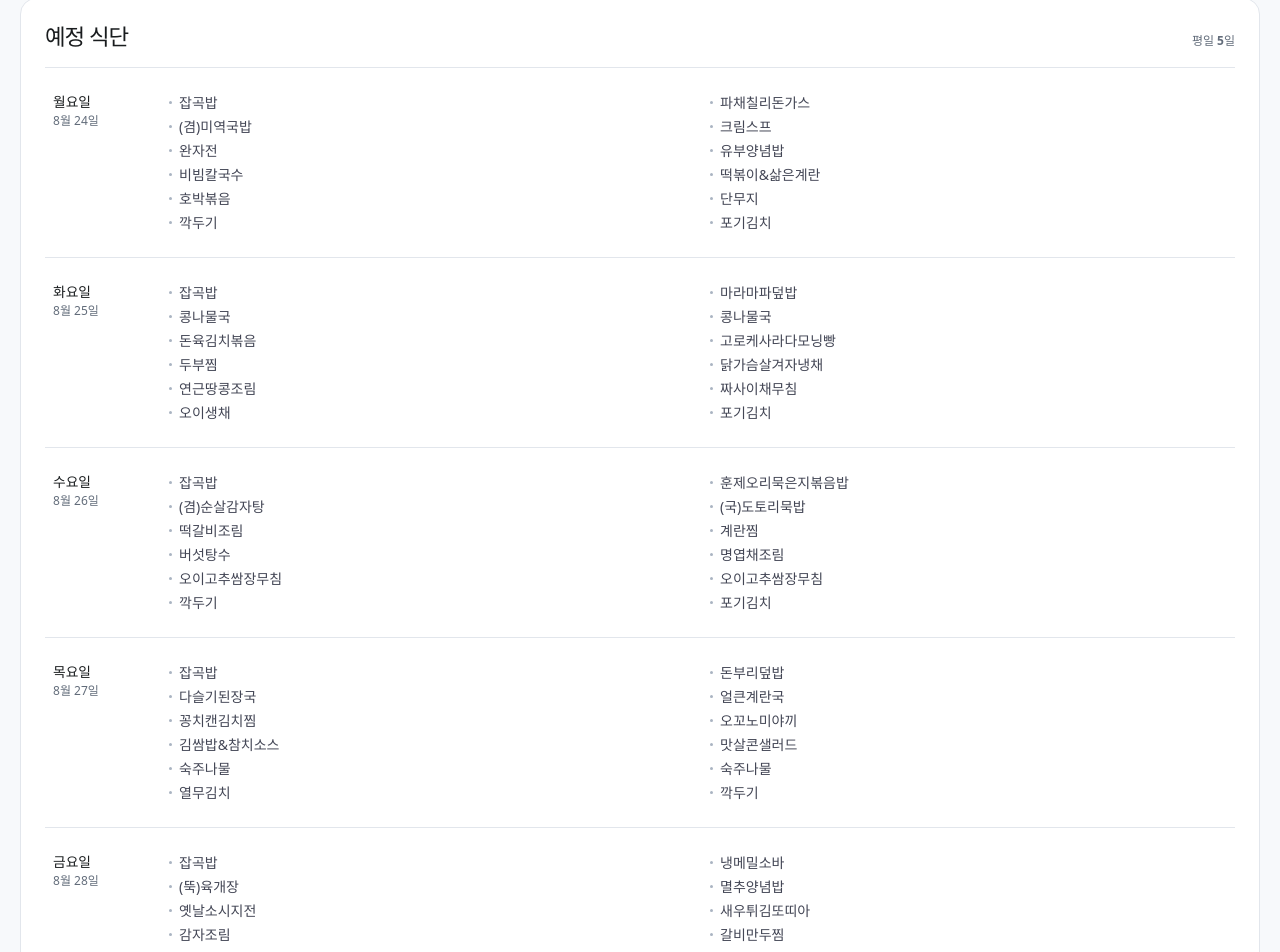
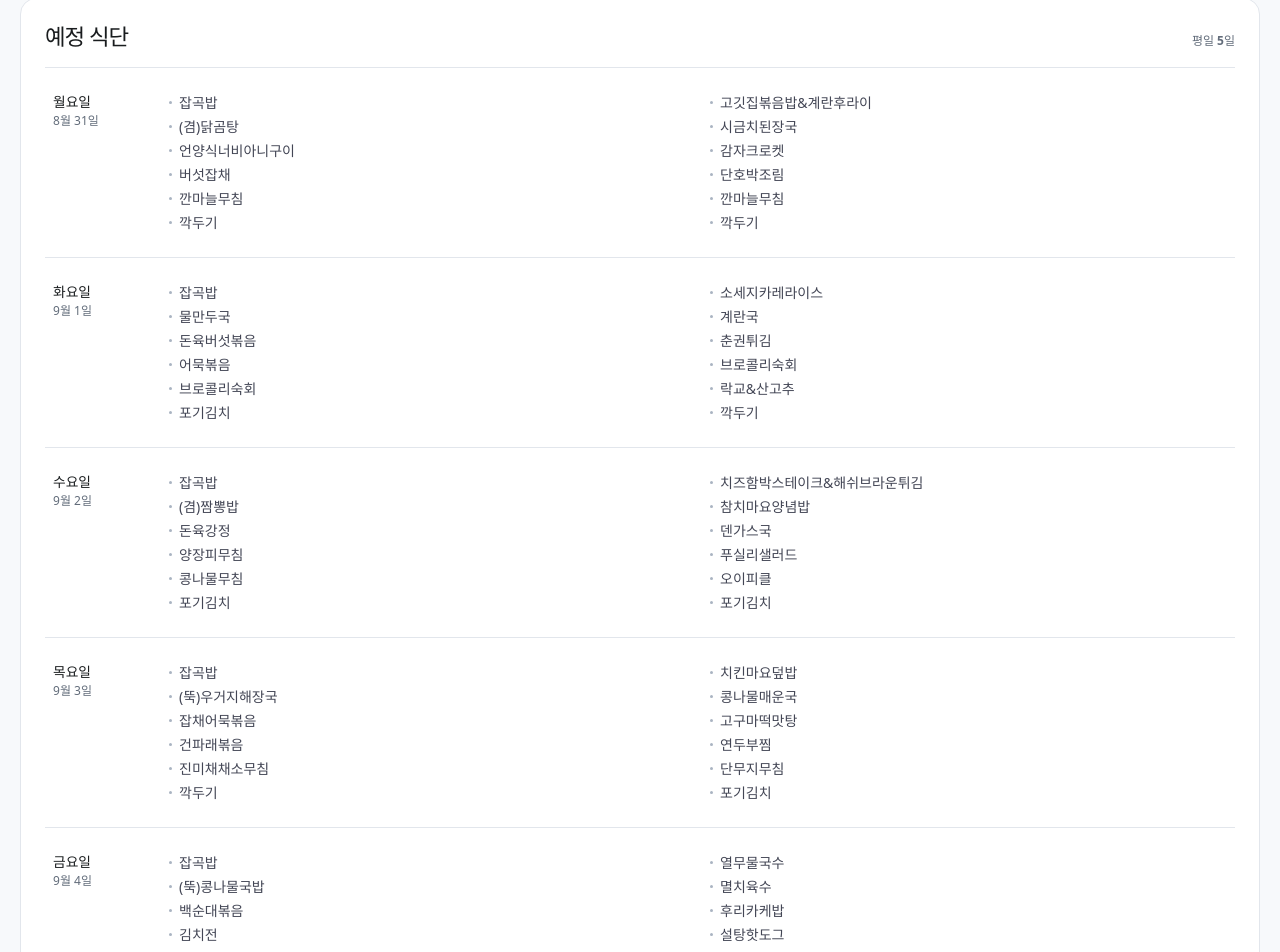
Before and after one commit to Shin-Dong-Jun/today-ssafy-meal, a React (Vite) app: page / in a window 1280 px wide. Shown: the part 502-1454 px from the top of the page. Built offline with nearby package versions, Linux system fonts and the light colour scheme.

Commit message:
data: update weekly meals for 2026-08-31 (#19)

```diff
--- a/src/data/meals.ts
+++ b/src/data/meals.ts
@@ -45,27 +45,27 @@ export interface WeeklyMeal {
  * 흐릿한 글자는 menuItems에 추측해 넣지 않고 uncertainTexts에 기록합니다.
  */
 export const weeklyMeal: WeeklyMeal = {
-  weekStart: "2026-08-24",
-  updatedAt: "2026-08-25T11:44:40+09:00",
+  weekStart: "2026-08-31",
+  updatedAt: "2026-09-02T09:21:16+09:00",
   status: "DATE_VERIFIED",
   sourceNotes: [
-    "제공자가 이번 주 식단 사진으로 전달했으며, 사진에서 8월 24일(월)부터 28일(금)까지의 날짜를 확인했습니다.",
-    "사진에 연도는 없지만 제공 시점의 이번 주 일정과 요일 조합이 일치해 2026년 8월 24일부터 28일까지의 식단으로 기록했습니다.",
+    "제공자가 이번 주 식단 사진으로 전달했으며, 사진에서 8월 31일(월)부터 9월 4일(금)까지의 날짜를 확인했습니다.",
+    "사진에 연도는 없지만 제공 시점의 이번 주 일정과 요일 조합이 일치해 2026년 8월 31일부터 9월 4일까지의 식단으로 기록했습니다.",
     "중식 A/B 블록만 반영했으며 식수, PLUS 공통 제공란, 조식·석식은 제외했습니다.",
   ],
   meals: [
     {
-      date: "2026-08-24",
+      date: "2026-08-31",
       dayOfWeek: "MONDAY",
       mealOptions: [
         {
           label: "중식 A",
           menuItems: [
             "잡곡밥",
-            "(겸)미역국밥",
-            "완자전",
-            "비빔칼국수",
-            "호박볶음",
+            "(겸)닭곰탕",
+            "언양식너비아니구이",
+            "버섯잡채",
+            "깐마늘무침",
             "깍두기",
           ],
           representativeMenuItem: null,
@@ -73,11 +73,73 @@ export const weeklyMeal: WeeklyMeal = {
         {
           label: "중식 B",
           menuItems: [
-            "파채칠리돈가스",
-            "크림스프",
-            "유부양념밥",
-            "떡볶이&삶은계란",
-            "단무지",
+            "고깃집볶음밥&계란후라이",
+            "시금치된장국",
+            "감자크로켓",
+            "단호박조림",
+            "깐마늘무침",
+            "깍두기",
+          ],
+          representativeMenuItem: null,
+        },
+      ],
+      uncertainTexts: [],
+    },
+    {
+      date: "2026-09-01",
+      dayOfWeek: "TUESDAY",
+      mealOptions: [
+        {
+          label: "중식 A",
+          menuItems: [
+            "잡곡밥",
+            "물만두국",
+            "돈육버섯볶음",
+            "어묵볶음",
+            "브로콜리숙회",
+            "포기김치",
+          ],
+          representativeMenuItem: null,
+        },
+        {
+          label: "중식 B",
+          menuItems: [
+            "소세지카레라이스",
+            "계란국",
+            "춘권튀김",
+            "브로콜리숙회",
+            "락교&산고추",
+            "깍두기",
+          ],
+          representativeMenuItem: null,
+        },
+      ],
+      uncertainTexts: [],
+    },
+    {
+      date: "2026-09-02",
+      dayOfWeek: "WEDNESDAY",
+      mealOptions: [
+        {
+          label: "중식 A",
+          menuItems: [
+            "잡곡밥",
+            "(겸)짬뽕밥",
+            "돈육강정",
+            "양장피무침",
+            "콩나물무침",
+            "포기김치",
+          ],
+          representativeMenuItem: null,
+        },
+        {
+          label: "중식 B",
+          menuItems: [
+            "치즈함박스테이크&해쉬브라운튀김",
+            "참치마요양념밥",
+            "덴가스국",
+            "푸실리샐러드",
+            "오이피클",
             "포기김치",
           ],
           representativeMenuItem: null,
@@ -86,29 +148,29 @@ export const weeklyMeal: WeeklyMeal = {
       uncertainTexts: [],
     },
     {
-      date: "2026-08-25",
-      dayOfWeek: "TUESDAY",
+      date: "2026-09-03",
+      dayOfWeek: "THURSDAY",
       mealOptions: [
         {
           label: "중식 A",
           menuItems: [
             "잡곡밥",
-            "콩나물국",
-            "돈육김치볶음",
-            "두부찜",
-            "연근땅콩조림",
-            "오이생채",
+            "(뚝)우거지해장국",
+            "잡채어묵볶음",
+            "건파래볶음",
+            "진미채채소무침",
+            "깍두기",
           ],
           representativeMenuItem: null,
         },
         {
           label: "중식 B",
           menuItems: [
-            "마라마파덮밥",
-            "콩나물국",
-            "고로케사라다모닝빵",
-            "닭가슴살겨자냉채",
-            "짜사이채무침",
+            "치킨마요덮밥",
+            "콩나물매운국",
+            "고구마떡맛탕",
+            "연두부찜",
+            "단무지무침",
             "포기김치",
           ],
           representativeMenuItem: null,
@@ -117,17 +179,17 @@ export const weeklyMeal: WeeklyMeal = {
       uncertainTexts: [],
     },
     {
-      date: "2026-08-26",
-      dayOfWeek: "WEDNESDAY",
+      date: "2026-09-04",
+      dayOfWeek: "FRIDAY",
       mealOptions: [
         {
           label: "중식 A",
           menuItems: [
             "잡곡밥",
-            "(겸)순살감자탕",
-            "떡갈비조림",
-            "버섯탕수",
-            "오이고추쌈장무침",
+            "(뚝)콩나물국밥",
+            "백순대볶음",
+            "김치전",
+            "부추생채",
             "깍두기",
           ],
           representativeMenuItem: null,
@@ -135,73 +197,11 @@ export const weeklyMeal: WeeklyMeal = {
         {
           label: "중식 B",
           menuItems: [
-            "훈제오리묵은지볶음밥",
-            "(국)도토리묵밥",
+            "열무물국수",
+            "멸치육수",
+            "후리카케밥",
+            "설탕핫도그",
             "계란찜",
-            "명엽채조림",
-            "오이고추쌈장무침",
-            "포기김치",
-          ],
-          representativeMenuItem: null,
-        },
-      ],
-      uncertainTexts: [],
-    },
-    {
-      date: "2026-08-27",
-      dayOfWeek: "THURSDAY",
-      mealOptions: [
-        {
-          label: "중식 A",
-          menuItems: [
-            "잡곡밥",
-            "다슬기된장국",
-            "꽁치캔김치찜",
-            "김쌈밥&참치소스",
-            "숙주나물",
-            "열무김치",
-          ],
-          representativeMenuItem: null,
-        },
-        {
-          label: "중식 B",
-          menuItems: [
-            "돈부리덮밥",
-            "얼큰계란국",
-            "오꼬노미야끼",
-            "맛살콘샐러드",
-            "숙주나물",
-            "깍두기",
-          ],
-          representativeMenuItem: null,
-        },
-      ],
-      uncertainTexts: [],
-    },
-    {
-      date: "2026-08-28",
-      dayOfWeek: "FRIDAY",
-      mealOptions: [
-        {
-          label: "중식 A",
-          menuItems: [
-            "잡곡밥",
-            "(뚝)육개장",
-            "옛날소시지전",
-            "감자조림",
-            "미역줄기볶음",
-            "깍두기",
-          ],
-          representativeMenuItem: null,
-        },
-        {
-          label: "중식 B",
-          menuItems: [
-            "냉메밀소바",
-            "멸추양념밥",
-            "새우튀김또띠아",
-            "갈비만두찜",
-            "쌈무김치",
             "포기김치",
           ],
           representativeMenuItem: null,
```
Also changed, not shown: 1 other file (tests, documents, lock files or other folders).
